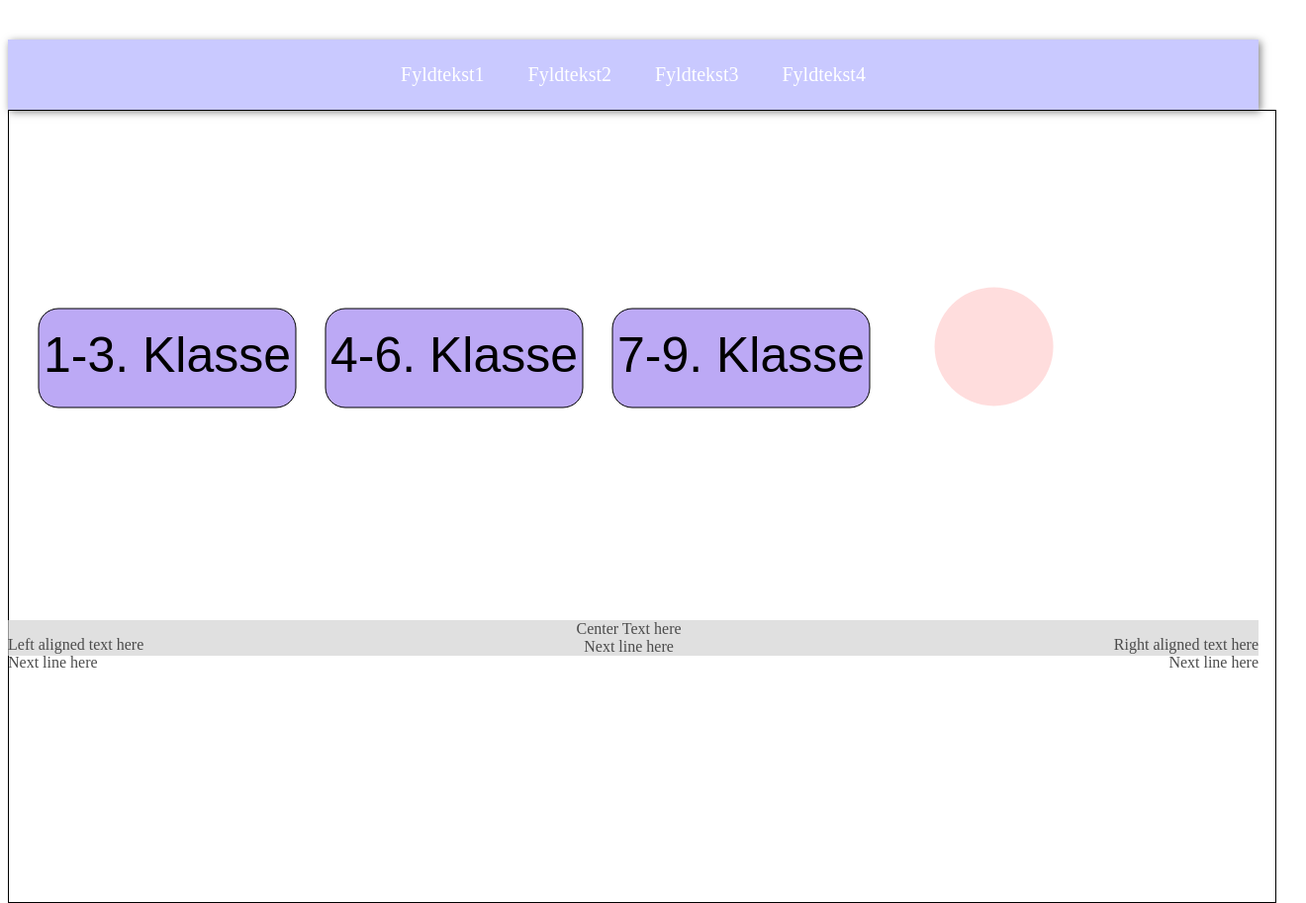
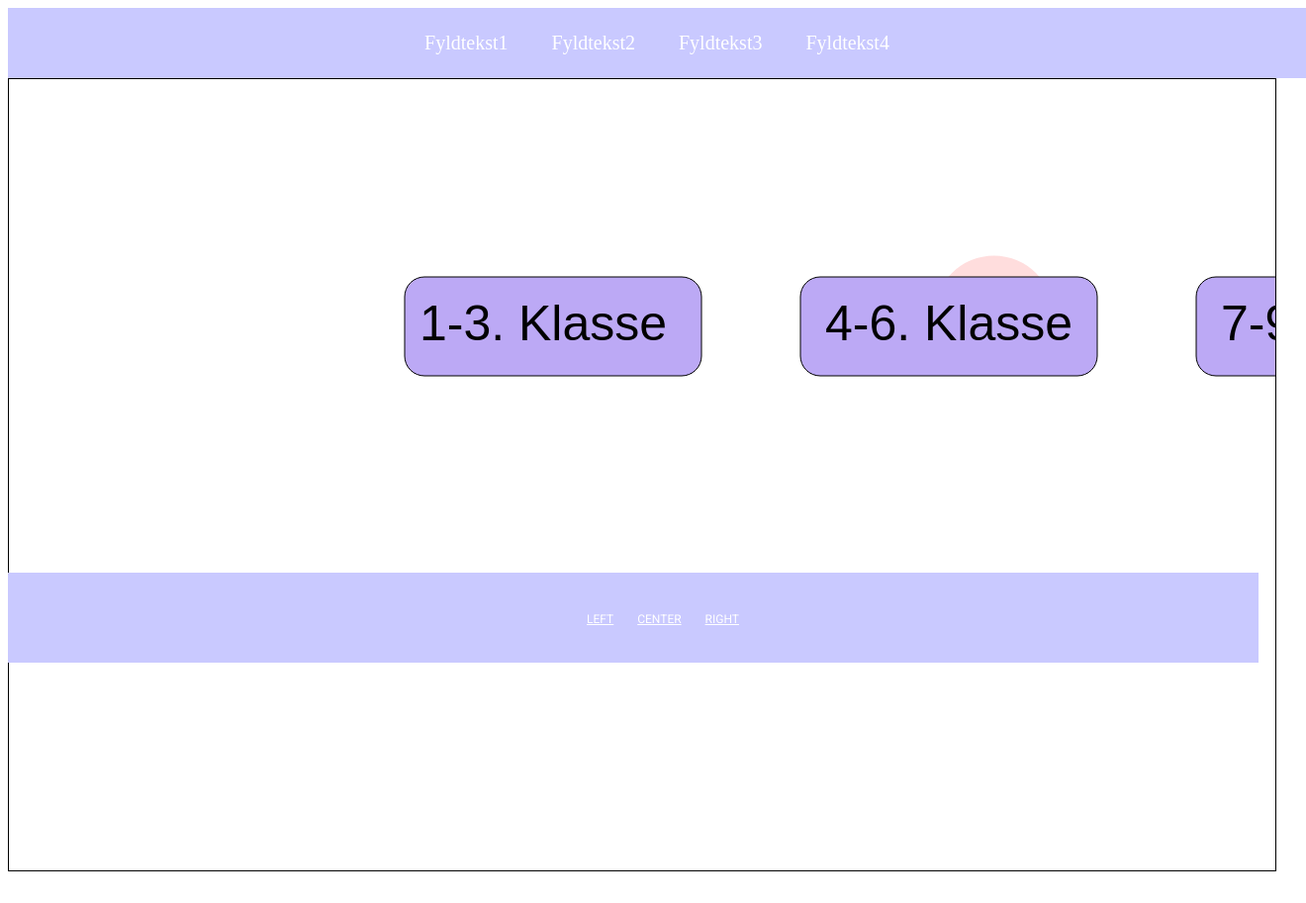
Before and after one commit to Cannonperson/Holluf-Pile-Idekatalog, a plain HTML site: page index.html in a window 1280 px wide. Shown: the whole page at 99% size, 1320 px wide, since content can reach past the window. After the commit the page ends 881 px from the top, so only its background shows below. Drawn offline with nearby package versions, Linux system fonts and the light colour scheme.

Commit message:
Mange ting
Fjernet unødvendig kode.
Kigger på header og footer
Linket til Roboto font
ændret en masse småting hist og her

```diff
--- a/index.html
+++ b/index.html
@@ -11,15 +11,20 @@
     <script src="./lib/data.json"></script>
     <link href="./lib/jquery-ui.css" rel="stylesheet">
     <link href="lib/stylesheet.css" rel="stylesheet">
+    <link href="https://fonts.googleapis.com/css?family=Roboto" rel="stylesheet">
 </head>
 
 <body onload="init()">
+<header>
 	<nav id="nav-1">
   		<a class="link-1" href="#">Fyldtekst1</a>
   		<a class="link-1" href="#">Fyldtekst2</a>
   		<a class="link-1" href="#">Fyldtekst3</a>
   		<a class="link-1" href="#">Fyldtekst4</a>
 	</nav>
+</header>
+
+<section class "maincontent">
     <div id="wrapper">
     <div id="tabs" class="content">
         <ul>
@@ -38,17 +43,25 @@
 
     <canvas id="canvas" class="background" width=Window.innerwidth height=window.innerheight style="border: black solid 1px"></canvas>
     </div>
+</section>
+
+    <footer class="footer"><center>
+    	<div class="footerwrapper">
+    		<nav>
+    			<ul>
+    				<li><a href="#"> LEFT </a></li>
+    				<li><a href="#"> CENTER </a></li>
+    				<li><a href="#"> RIGHT </a></li>
+    			</ul>
+    		</nav>
+   		 </div>
+    </footer></center>
+
+
 </body>
 
-    <footer>
-    <p class="left">Left aligned text here<br />Next line here</p>
-    <p class="right">Right aligned text here<br />Next line here</p>
-    <p class="centered">Center Text here<br />Next line here</p>
-</footer>
+
 <script>
-
-
-
 
 var availableTags = [
 	"JavaScript"
@@ -57,98 +70,8 @@ $( "#autocomplete" ).autocomplete({
 	source: availableTags
 });
 
-
-
-$( "#button" ).button();
-$( "#button-icon" ).button({
-	icon: "ui-icon-gear",
-	showLabel: false
-});
-
-
-
-$( "#radioset" ).buttonset();
-
-
-
-$( "#controlgroup" ).controlgroup();
-
-
-
 $( "#tabs" ).tabs();
 
-
-
-$( "#dialog" ).dialog({
-	autoOpen: false,
-	width: 400,
-	buttons: [
-		{
-			text: "Ok",
-			click: function() {
-				$( this ).dialog( "close" );
-			}
-		},
-		{
-			text: "Cancel",
-			click: function() {
-				$( this ).dialog( "close" );
-			}
-		}
-	]
-});
-
-// Link to open the dialog
-$( "#dialog-link" ).click(function( event ) {
-	$( "#dialog" ).dialog( "open" );
-	event.preventDefault();
-});
-
-
-
-$( "#datepicker" ).datepicker({
-	inline: true
-});
-
-
-
-$( "#slider" ).slider({
-	range: true,
-	values: [ 17, 67 ]
-});
-
-
-
-$( "#progressbar" ).progressbar({
-	value: 20
-});
-
-
-
-$( "#spinner" ).spinner();
-
-
-
-$( "#menu" ).menu();
-
-
-
-$( "#tooltip" ).tooltip();
-
-
-
-$( "#selectmenu" ).selectmenu();
-
-
-// Hover states on the static widgets
-$( "#dialog-link, #icons li" ).hover(
-	function() {
-		$( this ).addClass( "ui-state-hover" );
-	},
-	function() {
-		$( this ).removeClass( "ui-state-hover" );
-	}
-);
 </script>
 
 </html>
--- a/lib/stylesheet.css
+++ b/lib/stylesheet.css
@@ -1,3 +1,18 @@
+html{
+  font-family: Roboto;
+  height: 100%;
+}
+body{
+  height: 100vh;
+  display: flex;
+  flex-direction: column;
+}
+.maincontent{
+  flex-grow: 1;
+  flex-shrink: 0;
+  flex-basis:  auto;
+}
+
 #wrapper{
     position: relative;
     width: 500;
@@ -53,33 +68,21 @@
 	background: #c9c9ff;
 	color: #333333;
 }
-footer {
-    background-color: lightgray;
-    opacity: 0.7;
 
-}
-.left{
-    text-align:left;
-    float:left;
-}
-.right{
-    float:right;
-    text-align:right;
-}
-.centered{
-    text-align:center;
-}
 
-nav {
-  margin-top: 40px;
+/*----------Header----------*/
+#nav-1 {
+  width: 100%;
+  margin-top: 0px;
   padding: 24px;
   text-align: center;
   font-family: Raleway;
-  box-shadow: 2px 2px 8px rgba(0, 0, 0, 0.5);
+
 }
 #nav-1 {
   background: #c9c9ff;
 }
+
 .link-1 {
   transition: 0.3s ease;
   background: #c9c9ff;
@@ -96,3 +99,35 @@ nav {
   border-bottom: 4px solid #ffffff;
   padding: 6px 0;
 }
+/*----------Footer----------*/
+footer{
+    width: 100%;
+    margin-top: 0px;
+    padding: 24px;
+    background: #c9c9ff;
+    padding: 20px 0px;
+    text-align: center;
+    position: relative;
+}
+
+footer nav {
+float: Center;
+ }
+
+
+footer nav ul {
+
+ }
+footer nav ul li {
+  display: inline-block;
+  margin-left: 20px;
+  list-style: none;
+
+
+ }
+footer nav ul li a {
+  font-family: Roboto;
+  font-weight: 400;
+  font-size: 12px;
+  color: White;
+}
```
Also changed, not shown: lib/myJs.js. Lines whose indentation alone changed are shown as unchanged.
